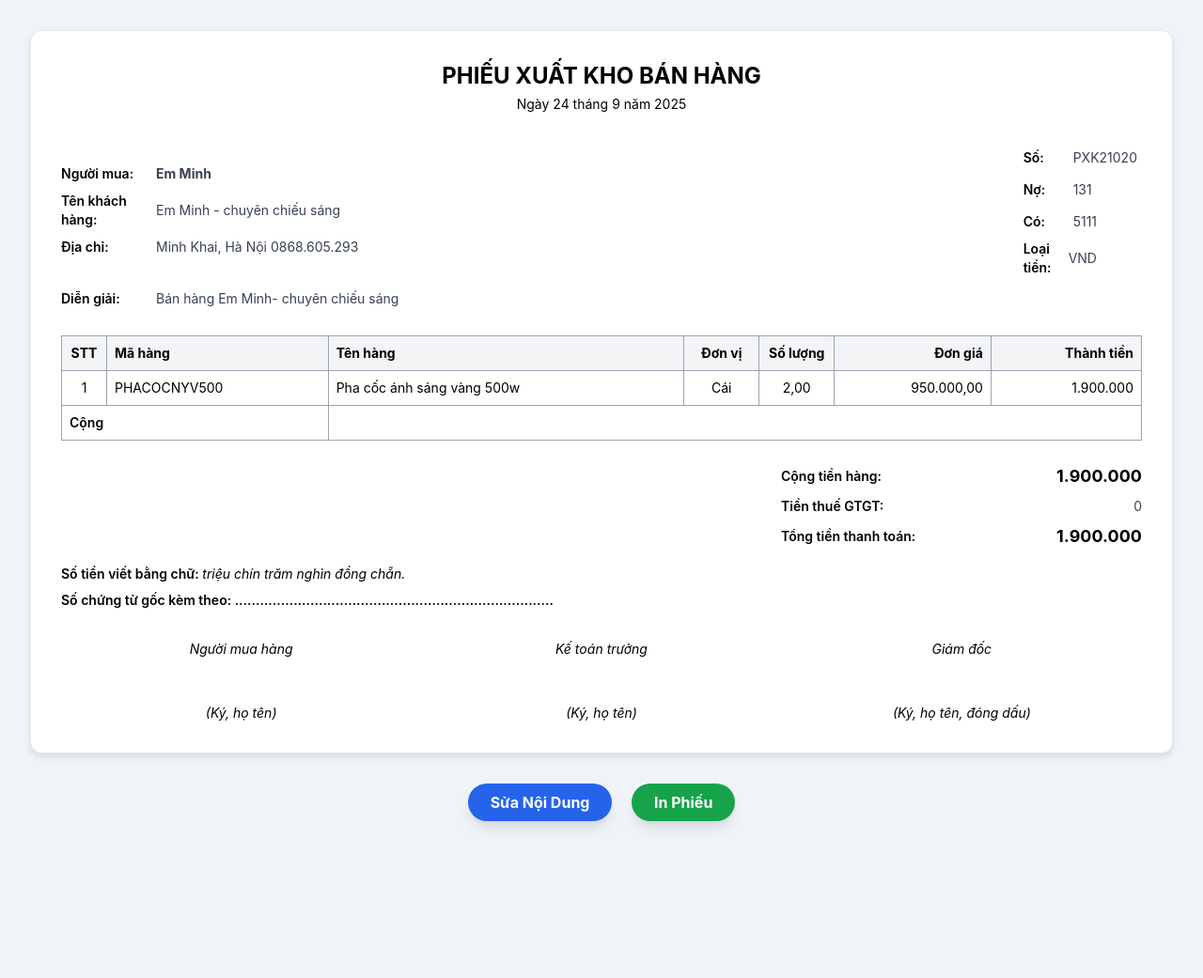
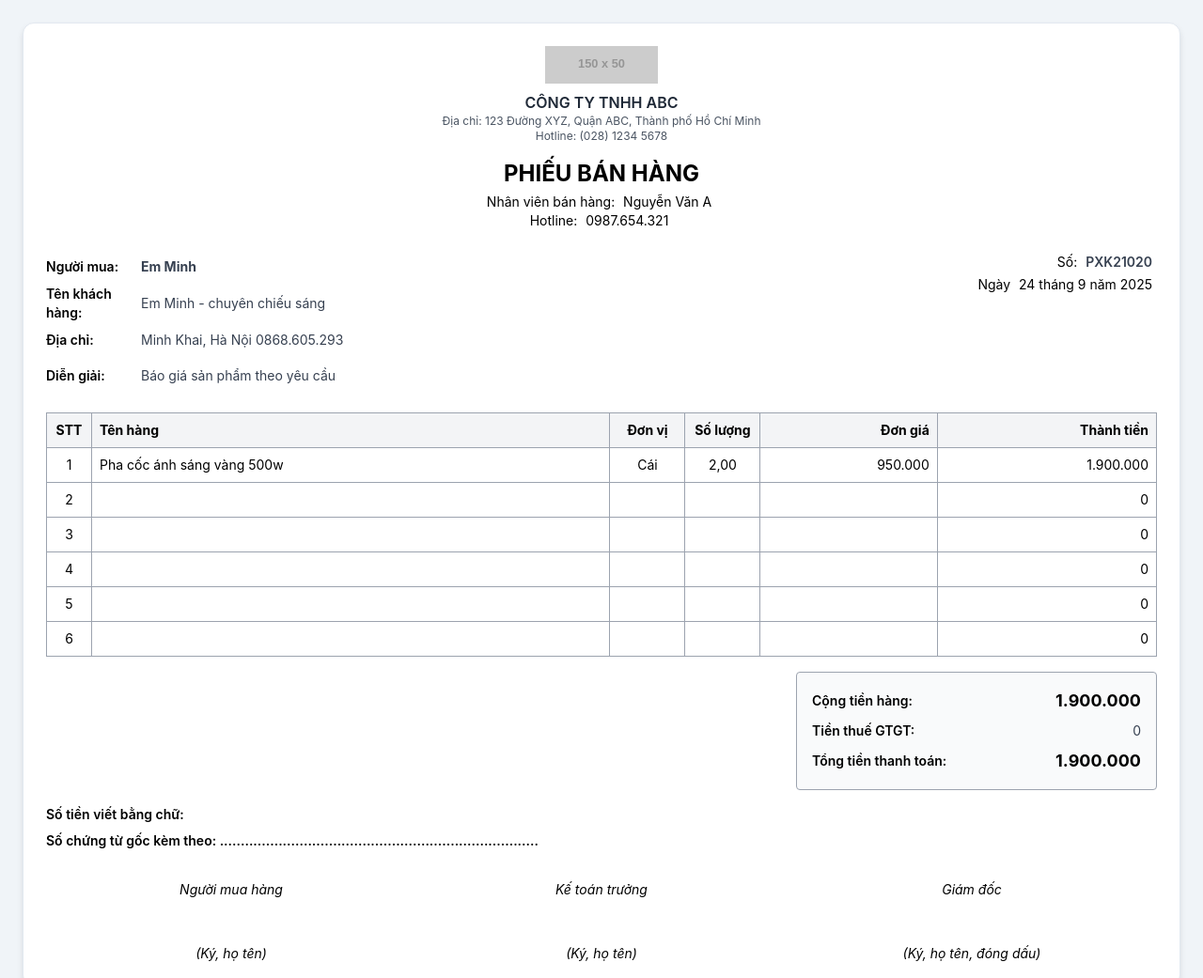
Before and after one commit to dubai17/bang-bao-gia-san-pham, a plain HTML site: page index.html in a window 1280 px wide. Shown: the top 1041 px of the page at 94% size. Before the commit the page ends 906 px from the top, so only its background shows below. Drawn offline with nearby package versions, Linux system fonts and the light colour scheme; placeholder pictures from the web are drawn by us.

Commit message:
Update index.html

```diff
--- a/index.html
+++ b/index.html
@@ -3,7 +3,7 @@
 <head>
     <meta charset="UTF-8">
     <meta name="viewport" content="width=device-width, initial-scale=1.0">
-    <title>Báo Giá Khách Hàng</title>
+    <title>Phiếu Bán Hàng & Báo Giá</title>
     <script src="https://cdn.tailwindcss.com"></script>
     <style>
         @media print {
@@ -18,14 +18,14 @@
         body {
             font-family: 'Inter', sans-serif;
             background-color: #f0f4f8;
-            padding: 2rem;
+            padding: 1.5rem;
         }
         .container {
             background-color: white;
-            padding: 2rem;
+            padding: 1.5rem;
             border-radius: 0.75rem;
             box-shadow: 0 4px 6px rgba(0, 0, 0, 0.1);
-            max-width: 8.5in;
+            max-width: 7.5in;
             margin: auto;
             border: 1px solid #e2e8f0;
         }
@@ -45,14 +45,25 @@
 </head>
 <body>
     <div class="container">
-        <header class="text-center mb-8">
-            <h1 class="text-2xl font-bold uppercase mb-1">PHIẾU XUẤT KHO BÁN HÀNG</h1>
-            <p class="text-sm">Ngày <span id="date"></span></p>
+        <!-- Header - Company Info -->
+        <header class="mb-6">
+            <div class="flex flex-col items-center justify-center mb-4">
+                <img src="https://placehold.co/150x50/34D399/FFFFFF?text=Logo+Cty" alt="Logo Công ty" class="h-10 mb-2">
+                <h2 class="text-base font-semibold text-gray-800">CÔNG TY TNHH ABC</h2>
+                <p class="text-xs text-gray-600">Địa chỉ: 123 Đường XYZ, Quận ABC, Thành phố Hồ Chí Minh</p>
+                <p class="text-xs text-gray-600">Hotline: (028) 1234 5678</p>
+            </div>
+
+            <div class="text-center">
+                <h1 class="text-2xl font-bold uppercase mb-1">PHIẾU BÁN HÀNG</h1>
+                <p class="text-sm">Nhân viên bán hàng: <span id="salesperson-name" class="editable" contenteditable="false">Nguyễn Văn A</span></p>
+                <p class="text-sm">Hotline: <span id="salesperson-hotline" class="editable" contenteditable="false">0987.654.321</span></p>
+            </div>
         </header>
 
-        <section class="mb-6 text-sm">
-            <div class="flex justify-between items-center mb-2">
-                <div>
+        <!-- Customer Info -->
+        <section class="flex justify-between mb-6 text-sm">
+            <div class="flex flex-col">
                 <div class="flex items-center mb-1">
                     <span class="w-24 font-semibold">Người mua:</span>
                     <span id="customer-name" class="editable text-gray-700 font-bold" contenteditable="false">Em Minh</span>
@@ -65,37 +76,23 @@
                     <span class="w-24 font-semibold">Địa chỉ:</span>
                     <span class="editable text-gray-700" contenteditable="false">Minh Khai, Hà Nội 0868.605.293</span>
                 </div>
-                </div>
-                <div>
-                    <div class="flex items-center mb-1">
-                        <span class="w-12 font-semibold">Số:</span>
-                        <span class="editable text-gray-700" contenteditable="false">PXK21020</span>
-                    </div>
-                    <div class="flex items-center mb-1">
-                        <span class="w-12 font-semibold">Nợ:</span>
-                        <span class="editable text-gray-700" contenteditable="false">131</span>
-                    </div>
-                    <div class="flex items-center mb-1">
-                        <span class="w-12 font-semibold">Có:</span>
-                        <span class="editable text-gray-700" contenteditable="false">5111</span>
-                    </div>
-                    <div class="flex items-center">
-                        <span class="w-12 font-semibold">Loại tiền:</span>
-                        <span class="text-gray-700">VND</span>
+                <div class="flex items-center mt-2">
+                    <span class="w-24 font-semibold">Diễn giải:</span>
+                    <span class="editable text-gray-700" contenteditable="false">Báo giá sản phẩm theo yêu cầu</span>
                 </div>
             </div>
-            </div>
-            <div class="flex items-center mt-2">
-                <span class="w-24 font-semibold">Diễn giải:</span>
-                <span class="editable text-gray-700" contenteditable="false">Bán hàng Em Minh- chuyên chiếu sáng</span>
+
+            <div class="text-right flex flex-col items-end">
+                <p class="text-sm mb-1">Số: <span class="editable text-gray-700 font-semibold" contenteditable="false">PXK21020</span></p>
+                <p class="text-sm">Ngày <span id="date" class="editable" contenteditable="false"></span></p>
             </div>
         </section>
 
-        <table class="w-full text-sm border-collapse mb-6">
+        <!-- Product Table -->
+        <table id="product-table" class="w-full text-sm border-collapse mb-4">
             <thead>
                 <tr class="bg-gray-100 text-left font-semibold">
                     <th class="border border-gray-400 p-2 text-center w-12">STT</th>
-                    <th class="border border-gray-400 p-2">Mã hàng</th>
                     <th class="border border-gray-400 p-2">Tên hàng</th>
                     <th class="border border-gray-400 p-2 text-center w-20">Đơn vị</th>
                     <th class="border border-gray-400 p-2 text-center w-20">Số lượng</th>
@@ -104,24 +101,60 @@
                 </tr>
             </thead>
             <tbody>
-                <tr>
-                    <td class="border border-gray-400 p-2 text-center">1</td>
-                    <td class="border border-gray-400 p-2 editable" contenteditable="false">PHACOCNYV500</td>
-                    <td class="border border-gray-400 p-2 editable" contenteditable="false">Pha cốc ánh sáng vàng 500w</td>
-                    <td class="border border-gray-400 p-2 text-center editable" contenteditable="false">Cái</td>
+                <tr class="item-row">
+                    <td class="border border-gray-400 p-2 text-center stt">1</td>
+                    <td class="border border-gray-400 p-2 editable product-name" contenteditable="false">Pha cốc ánh sáng vàng 500w</td>
+                    <td class="border border-gray-400 p-2 text-center editable product-unit" contenteditable="false">Cái</td>
                     <td class="border border-gray-400 p-2 text-center editable quantity" contenteditable="false">2,00</td>
-                    <td class="border border-gray-400 p-2 text-right editable unit-price" contenteditable="false">950.000,00</td>
+                    <td class="border border-gray-400 p-2 text-right editable unit-price" contenteditable="false">950.000</td>
                     <td class="border border-gray-400 p-2 text-right subtotal">1.900.000</td>
                 </tr>
-                <tr>
-                    <td class="border border-gray-400 p-2 font-semibold" colspan="2">Cộng</td>
-                    <td class="border border-gray-400 p-2" colspan="5"></td>
+                <tr class="item-row">
+                    <td class="border border-gray-400 p-2 text-center stt">2</td>
+                    <td class="border border-gray-400 p-2 editable product-name" contenteditable="false"></td>
+                    <td class="border border-gray-400 p-2 text-center editable product-unit" contenteditable="false"></td>
+                    <td class="border border-gray-400 p-2 text-center editable quantity" contenteditable="false"></td>
+                    <td class="border border-gray-400 p-2 text-right editable unit-price" contenteditable="false"></td>
+                    <td class="border border-gray-400 p-2 text-right subtotal"></td>
+                </tr>
+                <tr class="item-row">
+                    <td class="border border-gray-400 p-2 text-center stt">3</td>
+                    <td class="border border-gray-400 p-2 editable product-name" contenteditable="false"></td>
+                    <td class="border border-gray-400 p-2 text-center editable product-unit" contenteditable="false"></td>
+                    <td class="border border-gray-400 p-2 text-center editable quantity" contenteditable="false"></td>
+                    <td class="border border-gray-400 p-2 text-right editable unit-price" contenteditable="false"></td>
+                    <td class="border border-gray-400 p-2 text-right subtotal"></td>
+                </tr>
+                <tr class="item-row">
+                    <td class="border border-gray-400 p-2 text-center stt">4</td>
+                    <td class="border border-gray-400 p-2 editable product-name" contenteditable="false"></td>
+                    <td class="border border-gray-400 p-2 text-center editable product-unit" contenteditable="false"></td>
+                    <td class="border border-gray-400 p-2 text-center editable quantity" contenteditable="false"></td>
+                    <td class="border border-gray-400 p-2 text-right editable unit-price" contenteditable="false"></td>
+                    <td class="border border-gray-400 p-2 text-right subtotal"></td>
+                </tr>
+                <tr class="item-row">
+                    <td class="border border-gray-400 p-2 text-center stt">5</td>
+                    <td class="border border-gray-400 p-2 editable product-name" contenteditable="false"></td>
+                    <td class="border border-gray-400 p-2 text-center editable product-unit" contenteditable="false"></td>
+                    <td class="border border-gray-400 p-2 text-center editable quantity" contenteditable="false"></td>
+                    <td class="border border-gray-400 p-2 text-right editable unit-price" contenteditable="false"></td>
+                    <td class="border border-gray-400 p-2 text-right subtotal"></td>
+                </tr>
+                <tr class="item-row">
+                    <td class="border border-gray-400 p-2 text-center stt">6</td>
+                    <td class="border border-gray-400 p-2 editable product-name" contenteditable="false"></td>
+                    <td class="border border-gray-400 p-2 text-center editable product-unit" contenteditable="false"></td>
+                    <td class="border border-gray-400 p-2 text-center editable quantity" contenteditable="false"></td>
+                    <td class="border border-gray-400 p-2 text-right editable unit-price" contenteditable="false"></td>
+                    <td class="border border-gray-400 p-2 text-right subtotal"></td>
                 </tr>
             </tbody>
         </table>
 
+        <!-- Totals -->
         <div class="flex justify-end text-sm mb-4">
-            <div class="w-full max-w-sm">
+            <div class="w-full max-w-sm border border-gray-400 rounded p-4 bg-gray-50">
                 <div class="flex justify-between items-center mb-2">
                     <span class="font-semibold">Cộng tiền hàng:</span>
                     <span id="subtotal-display" class="font-bold text-lg">1.900.000</span>
@@ -138,10 +171,11 @@
         </div>
 
         <div class="text-sm mb-8">
-            <p class="font-semibold mb-2">Số tiền viết bằng chữ: <span id="amount-in-words" class="italic font-normal">Một triệu chín trăm nghìn đồng chẵn.</span></p>
+            <p class="font-semibold mb-2">Số tiền viết bằng chữ: <span class="italic font-normal editable" id="amount-in-words" contenteditable="false"></span></p>
             <p class="font-semibold">Số chứng từ gốc kèm theo: ............................................................................</p>
         </div>
 
+        <!-- Footer for Signatures -->
         <footer class="flex justify-between text-center text-sm italic">
             <div class="w-1/3">
                 <p>Người mua hàng</p>
@@ -158,6 +192,7 @@
         </footer>
     </div>
 
+    <!-- Action Buttons (No-print) -->
     <div class="no-print mt-8 text-center">
         <button id="edit-btn" class="bg-blue-600 hover:bg-blue-700 text-white font-bold py-2 px-6 rounded-full shadow-lg transition duration-300 transform hover:scale-105">
             Sửa Nội Dung
@@ -167,6 +202,7 @@
         </button>
     </div>
 
+    <!-- JavaScript for Logic -->
     <script>
         document.addEventListener('DOMContentLoaded', () => {
             const dateSpan = document.getElementById('date');
@@ -174,76 +210,27 @@
             const day = today.getDate();
             const month = today.getMonth() + 1;
             const year = today.getFullYear();
-            dateSpan.textContent = ` ${day} tháng ${month} năm ${year}`;
+            dateSpan.textContent = `${day} tháng ${month} năm ${year}`;
 
             const editBtn = document.getElementById('edit-btn');
             const printBtn = document.getElementById('print-btn');
             let isEditing = false;
 
-            const editableElements = document.querySelectorAll('.editable');
+            const formatter = new Intl.NumberFormat('vi-VN');
+
+            const calculateTotals = () => {
                 const quantityInputs = document.querySelectorAll('.quantity');
                 const priceInputs = document.querySelectorAll('.unit-price');
+                let subtotal = 0;
 
-            const formatter = new Intl.NumberFormat('vi-VN');
+                const sttElements = document.querySelectorAll('.stt');
+                sttElements.forEach((el, index) => {
+                    el.textContent = index + 1;
+                });
 
-            const toVietnameseWords = (number) => {
-                const units = ['', 'nghìn', 'triệu', 'tỷ', 'nghìn tỷ', 'triệu tỷ'];
-                const a = ['', 'một', 'hai', 'ba', 'bốn', 'năm', 'sáu', 'bảy', 'tám', 'chín'];
-                const b = ['', 'mười', 'hai mươi', 'ba mươi', 'bốn mươi', 'năm mươi', 'sáu mươi', 'bảy mươi', 'tám mươi', 'chín mươi'];
-                const c = ['', 'linh', 'lẻ'];
-
-                const readThreeDigits = (num) => {
-                    let str = '';
-                    const h = Math.floor(num / 100);
-                    const t = Math.floor((num % 100) / 10);
-                    const d = num % 10;
-                    if (h !== 0) str += a[h] + ' trăm ';
-                    if (t !== 0) {
-                        if (t === 1) {
-                            if (d === 0) str += b[t];
-                            else str += b[t] + ' ' + a[d];
-                        } else {
-                            if (t === 0 && d !== 0) str += c[1] + ' ' + a[d];
-                            else if (t === 1 && d !== 0) str += a[1] + ' ' + a[d];
-                            else if (d === 5 && t > 0) str += a[t] + ' mươi lăm';
-                            else if (d === 0) str += b[t];
-                            else if (d === 1 && t !== 1 && t !== 0) str += b[t] + ' mươi mốt';
-                            else str += b[t] + ' mươi ' + a[d];
-                        }
-                    } else if (h !== 0 && d !== 0) {
-                        str += c[0] + ' ' + a[d];
-                    }
-                    if (t === 0 && d !== 0 && h !== 0) {
-                        str += 'lẻ ' + a[d];
-                    }
-                    return str.trim();
-                };
-
-                if (number === 0) return 'Không đồng';
-
-                let str = '';
-                let i = 0;
-                while (number > 0) {
-                    const threeDigits = number % 1000;
-                    if (threeDigits > 0) {
-                        let chunk = readThreeDigits(threeDigits);
-                        if (i > 0) {
-                            chunk += ' ' + units[i];
-                        }
-                        str = chunk + ' ' + str;
-                    }
-                    number = Math.floor(number / 1000);
-                    i++;
-                }
-
-                return str.trim() + ' đồng chẵn.';
-            };
-
-            const calculateTotals = () => {
-                let subtotal = 0;
                 for (let i = 0; i < quantityInputs.length; i++) {
-                    const quantity = parseFloat(quantityInputs[i].innerText.replace(',', '.'));
-                    const price = parseFloat(priceInputs[i].innerText.replace(/\./g, ''));
+                    const quantity = parseFloat(quantityInputs[i].innerText.replace(',', '.').replace(/[^\d.]/g, '')) || 0;
+                    const price = parseFloat(priceInputs[i].innerText.replace(/\./g, '').replace(',', '.') || 0);
                     const rowSubtotal = quantity * price;
                     const rowSubtotalElement = quantityInputs[i].closest('tr').querySelector('.subtotal');
                     rowSubtotalElement.innerText = formatter.format(rowSubtotal);
@@ -252,11 +239,27 @@
 
                 document.getElementById('subtotal-display').innerText = formatter.format(subtotal);
                 document.getElementById('total-display').innerText = formatter.format(subtotal);
-                document.getElementById('amount-in-words').innerText = toVietnameseWords(subtotal);
+            };
+
+            const attachEditableListeners = (elements) => {
+                elements.forEach(el => {
+                    el.addEventListener('blur', () => {
+                        if (el.classList.contains('quantity') || el.classList.contains('unit-price')) {
+                            calculateTotals();
+                        }
+                    });
+                    el.addEventListener('keydown', (e) => {
+                        if (e.key === 'Enter') {
+                            e.preventDefault();
+                            el.blur();
+                        }
+                    });
+                });
             };
 
             editBtn.addEventListener('click', () => {
                 isEditing = !isEditing;
+                const editableElements = document.querySelectorAll('.editable');
                 editableElements.forEach(el => {
                     el.contentEditable = isEditing;
                     if (isEditing) {
@@ -273,24 +276,11 @@
                 editBtn.classList.toggle('hover:bg-gray-600', isEditing);
             });
 
-            editableElements.forEach(el => {
-                el.addEventListener('blur', () => {
-                    if (el.classList.contains('quantity') || el.classList.contains('unit-price')) {
-                        calculateTotals();
-                    }
-                });
-                el.addEventListener('keydown', (e) => {
-                    if (e.key === 'Enter') {
-                        e.preventDefault();
-                        el.blur();
-                    }
-                });
-            });
-
             printBtn.addEventListener('click', () => {
                 window.print();
             });
 
+            attachEditableListeners(document.querySelectorAll('.editable'));
             calculateTotals();
         });
     </script>
```
Lines whose indentation alone changed are shown as unchanged.
